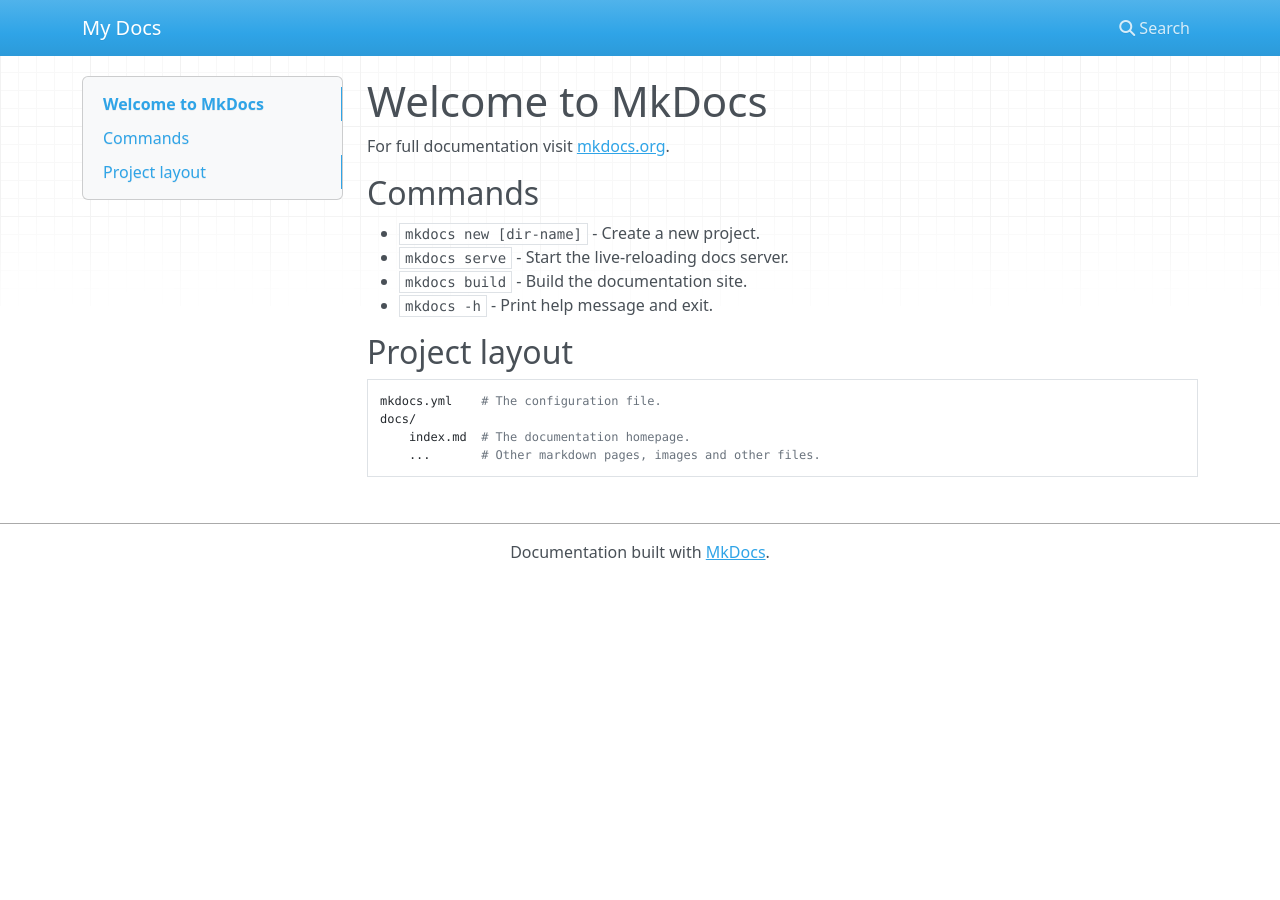
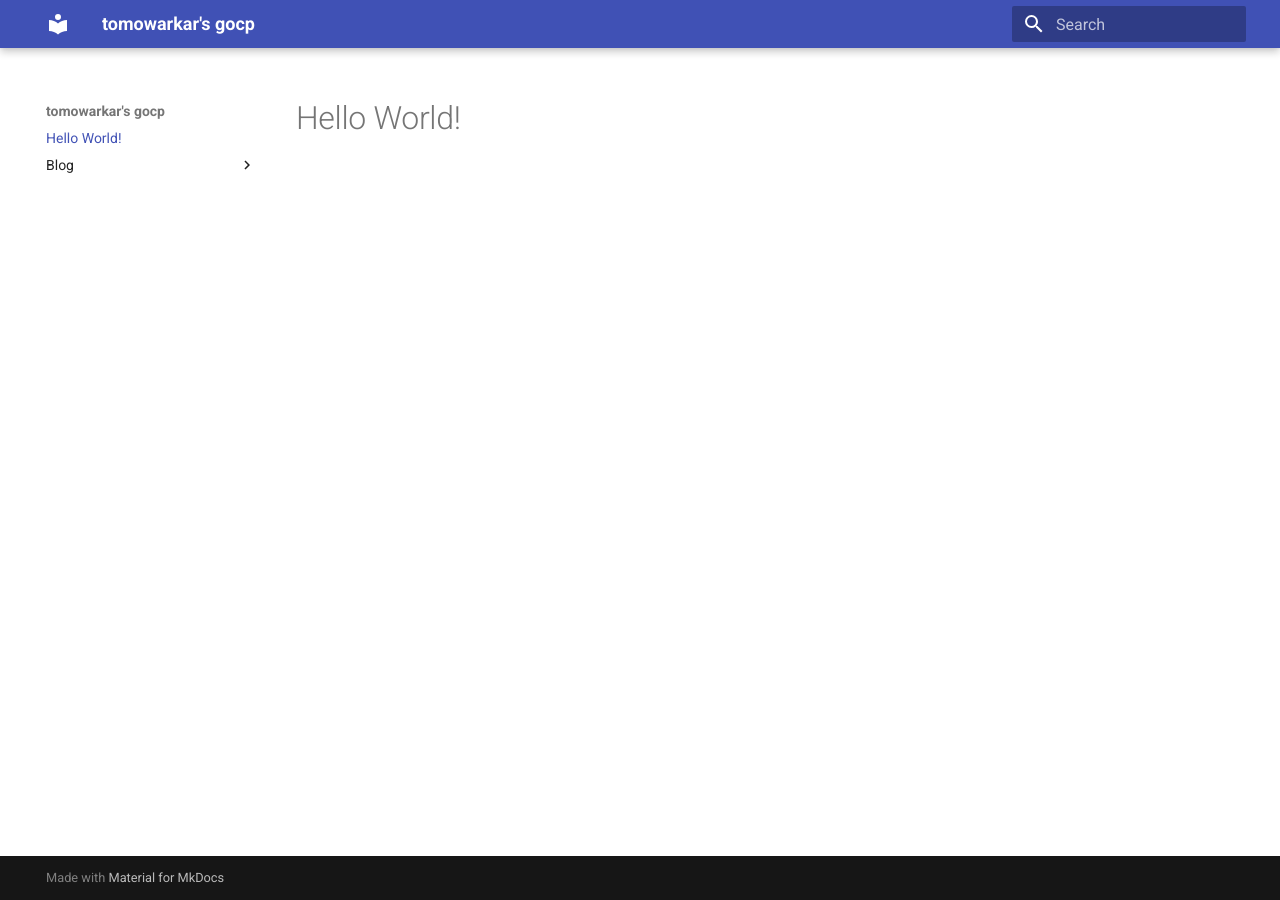
Before and after one commit to tomowarkar/gocp, an MkDocs documentation site: the page built from docs/index.md, in a window 1280 px wide. Built offline with MkDocs 1.6.1 and Material for MkDocs 9.7.7, drawn with Linux system fonts in a browser that asks for light colours; nearby versions of some CDN libraries.

```diff
--- a/docs/index.md
+++ b/docs/index.md
@@ -1,17 +1 @@
-# Welcome to MkDocs
-
-For full documentation visit [mkdocs.org](https://www.mkdocs.org).
-
-## Commands
-
-* `mkdocs new [dir-name]` - Create a new project.
-* `mkdocs serve` - Start the live-reloading docs server.
-* `mkdocs build` - Build the documentation site.
-* `mkdocs -h` - Print help message and exit.
-
-## Project layout
-
-    mkdocs.yml    # The configuration file.
-    docs/
-        index.md  # The documentation homepage.
-        ...       # Other markdown pages, images and other files.
+# Hello World!
--- a/mkdocs.yml
+++ b/mkdocs.yml
@@ -1 +1,3 @@
-site_name: My Docs
+site_name: tomowarkar's gocp
+theme:
+  name: material
```
Also changed, not shown: README.md (+2 -0 lines), docs/blog/201208_01.md (added, +7 -0 lines), pyproject.toml (added, +16 -0 lines), 1 other file.
